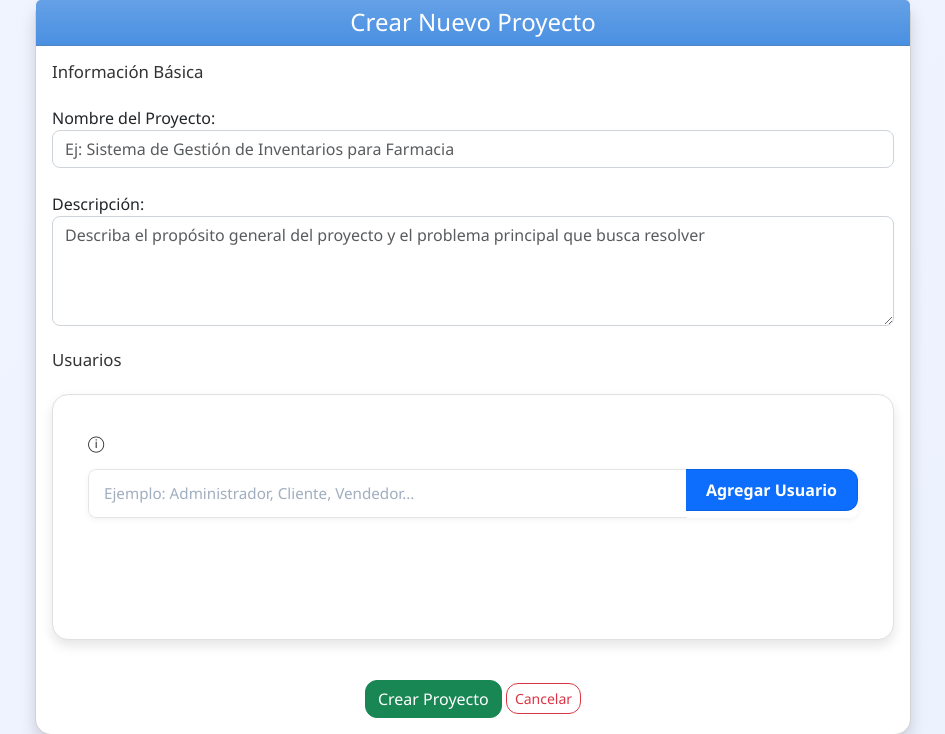
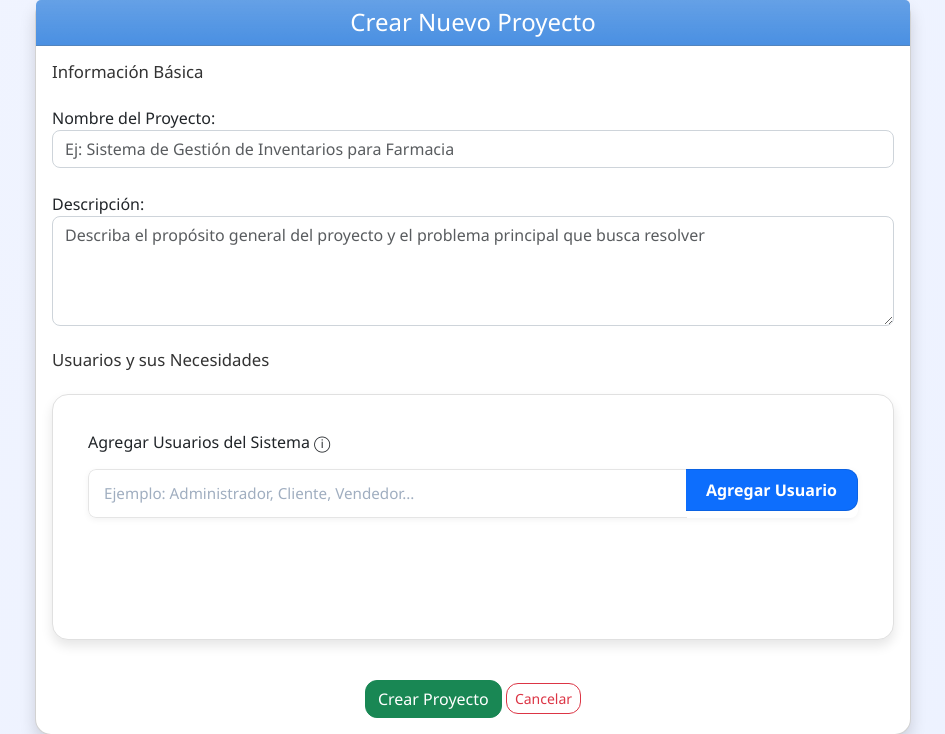
Before and after one commit to paoloVD21/proyectoDocAI, a Django app: page /proyecto/nuevo/ in a window 1280 px wide. Shown: the part 121-855 px from the top of the page, without its empty margins (167-1112 px from the left). Run offline with Django 5.2, Linux system fonts and the light colour scheme; a user stored in the database is signed in; some libraries are stand-ins or nearby versions.

Commit message:
cambios en formulario de creacion de proyecto

```diff
--- a/documentacion/forms.py
+++ b/documentacion/forms.py
@@ -87,9 +87,15 @@ class ProjectForm(forms.ModelForm):
         })
     )
 
+    usuarios_necesidades = forms.CharField(
+        label='Usuarios y Necesidades',
+        required=False,
+        widget=forms.HiddenInput()
+    )
+
     class Meta:
         model = Project
-        fields = ['nombre', 'descripcion']
+        fields = ['nombre', 'descripcion', 'usuarios_necesidades']
 
 # ===== validadcion proyecto ============
     def clean_nombre(self):
--- a/documentacion/models.py
+++ b/documentacion/models.py
@@ -45,6 +45,7 @@ class SecurityQuestions(models.Model):
 class Project(models.Model):
     nombre: models.CharField = models.CharField(max_length=100)
     descripcion: models.TextField = models.TextField(blank=True)
+    usuarios_necesidades: models.TextField = models.TextField(blank=True, null=True, help_text="Usuarios finales y sus necesidades específicas")
     propietario: models.ForeignKey = models.ForeignKey(User, on_delete=models.CASCADE, related_name='proyectos')
     creado: models.DateTimeField = models.DateTimeField(auto_now_add=True)
     actualizado: models.DateTimeField = models.DateTimeField(auto_now=True)
--- a/documentacion/templates/documentacion/crear_proyecto.html
+++ b/documentacion/templates/documentacion/crear_proyecto.html
@@ -48,23 +48,13 @@
                     {% endif %}
                 </div>
 
-                <div class="form-group mb-4">
-                    <div class="field-label">
-                        {{ form.objetivo_principal.label_tag }}
-                    </div>
-                    {{ form.objetivo_principal|add_class:"form-control"|attr:"placeholder:¿Qué problema específico resolverá este proyecto?"|attr:"required:required" }}
-                    {% if form.objetivo_principal.errors %}
-                        <div class="text-danger small mt-1">{{ form.objetivo_principal.errors }}</div>
-                    {% endif %}
-                </div>
-
                 <!-- Usuarios y Necesidades -->
-                <h5 class="section-title mb-4">Usuarios</h5>
+                <h5 class="section-title mb-4">Usuarios y sus Necesidades</h5>
                 <div id="usuarios-container">
                     <div class="user-section">
                         <div class="form-group">
                             <div class="field-label">
-                                {{ form.usuarios_finales.label_tag }}
+                                <label>Agregar Usuarios del Sistema</label>
                                 <span class="help-icon" data-bs-toggle="tooltip" data-bs-placement="right"
                                       title="Define los tipos de usuarios que interactuarán con el sistema">ⓘ</span>
                             </div>
@@ -81,12 +71,8 @@
                     </div>
                 </div>
 
-
-
-                <!-- Hidden fields para almacenar datos -->
-                <input type="hidden" name="usuarios_finales" id="usuarios_finales_hidden">
-                <input type="hidden" name="necesidades_usuarios" id="necesidades_usuarios_hidden">
-                <input type="hidden" name="procesos_principales" id="procesos_principales_hidden">
+                <!-- Campo oculto para almacenar usuarios y necesidades -->
+                {{ form.usuarios_necesidades }}
 
                 <!-- Botón para crear proyecto -->
                 <div class="mt-4 text-center">
@@ -100,5 +86,5 @@
 {% endblock %}
 
 {% block extra_js %}
-<script src="{% static 'js/crear_proyecto.js' %}"></script>
+<script src="{% static 'js/crear_proyecto.js' %}?v=1.1"></script>
 {% endblock %}
--- a/documentacion/views.py
+++ b/documentacion/views.py
@@ -108,6 +108,7 @@ def crear_proyecto(request):
         if form.is_valid():
             proyecto = form.save(commit=False)
             proyecto.propietario = request.user
+            print(f"[DEBUG] usuarios_necesidades recibido: {form.cleaned_data.get('usuarios_necesidades')}")
             proyecto.save()
 
             fases_con_subartefactos = {
@@ -322,19 +323,22 @@ def detalle_proyecto(request, proyecto_id):
         ]
     ).exists()
 
+    # Verificar si C4 está desbloqueado (necesita TODOS los diagramas de Diseño)
+    c4_desbloqueado = todos_diagramas_diseño_validos
+
     # Determinar qué fases están desbloqueadas
     # Fase Análisis: siempre desbloqueada
     # Fase Diseño:
     #   - Diagrama de Flujo: desbloqueado si hay HU + Requisitos
     #   - Otros diagramas: desbloqueados si hay Diagrama de Flujo
     # Fase Pruebas: desbloqueada solo si hay TODOS los diagramas de Diseño Y Requisitos existe
-    # Fase Despliegue: desbloqueada SOLO si existen pruebas de Caja Negra
+    # Fase Despliegue: desbloqueada SOLO si existen TODOS los diagramas C4 (Contexto, Contenedor, Componente, Despliegue)
 
     fases_desbloqueadas = {
         "Análisis": True,
         "Diseño": hu_con_requisitos and requisitos_generados and requisitos_existe,
         "Pruebas": todos_diagramas_diseño_validos,
-        "Despliegue": pruebas_caja_negra_generadas
+        "Despliegue": diagramas_c4_generados
     }
 
     return render(request, 'documentacion/detalle_proyecto.html', {
@@ -352,7 +356,8 @@ def detalle_proyecto(request, proyecto_id):
         'todos_diagramas_diseño': todos_diagramas_diseño_validos,
         'fases_desbloqueadas': fases_desbloqueadas,
         'pruebas_caja_negra_generadas': pruebas_caja_negra_generadas,
-        'diagramas_c4_generados': diagramas_c4_generados
+        'diagramas_c4_generados': diagramas_c4_generados,
+        'c4_desbloqueado': c4_desbloqueado
     })
 
 # ===================== CREAR Y EDITA ARTEFACTOS =====================
@@ -414,7 +419,8 @@ def editar_artefacto(request, artefacto_id):
                         contenido = generar_subartefacto_con_prompt(
                             tipo="Historia de Usuario",
                             nombre_proyecto=proyecto.nombre,
-                            descripcion=proyecto.descripcion
+                            descripcion=proyecto.descripcion,
+                            usuarios_necesidades=proyecto.usuarios_necesidades or ""
                         )
                         artefacto.contenido = contenido
                         artefacto.generado_por_ia = True
@@ -1384,10 +1390,12 @@ def generar_artefacto(request, proyecto_id, subartefacto_nombre):
 
         # Si no existe, generarla
         try:
+            print(f"[DEBUG] Generando HU con usuarios_necesidades: {proyecto.usuarios_necesidades}")
             contenido = generar_subartefacto_con_prompt(
                 tipo="Historia de Usuario",
                 nombre_proyecto=proyecto.nombre,
-                descripcion=proyecto.descripcion
+                descripcion=proyecto.descripcion,
+                usuarios_necesidades=proyecto.usuarios_necesidades or ""
             )
 
             # Extraer requisitos automáticamente
--- a/static/js/crear_proyecto.js
+++ b/static/js/crear_proyecto.js
@@ -62,21 +62,12 @@ document.addEventListener('DOMContentLoaded', function() {
                     </div>
                     <div class="needs-list list-group"></div>
                 </div>
-                <div class="user-processes">
-                    <label>Procesos Principales</label>
-                    <div class="input-group mb-2">
-                        <input type="text" class="form-control process-input" placeholder="¿Qué proceso realiza este usuario?">
-                        <button type="button" class="btn btn-outline-success add-process-btn">
-                            <i class="fas fa-plus"></i> Agregar
-                        </button>
-                    </div>
-                    <div class="processes-list list-group"></div>
-                </div>
+
             </div>
         `;
 
         usuariosList.appendChild(userDiv);
-        usuariosData[usuario] = { necesidades: [], procesos: [] };
+        usuariosData[usuario] = { necesidades: [] };
 
         // Add needs functionality
         const needInput = userDiv.querySelector('.need-input');
@@ -95,25 +86,6 @@ document.addEventListener('DOMContentLoaded', function() {
             needInput.classList.remove('is-invalid');
             needInput.classList.remove('is-valid');
             needInput.focus();
-        });
-
-        // Add processes functionality
-        const processInput = userDiv.querySelector('.process-input');
-        const addProcessBtn = userDiv.querySelector('.add-process-btn');
-        const processesList = userDiv.querySelector('.processes-list');
-
-        addProcessBtn.addEventListener('click', function() {
-            const process = processInput.value.trim();
-            if (!process) {
-                showInputError(processInput, 'Por favor ingrese un proceso');
-                return;
-            }
-            addProcess(usuario, process, processesList);
-            // Limpiar el input de proceso y remover clases de validación
-            processInput.value = '';
-            processInput.classList.remove('is-invalid');
-            processInput.classList.remove('is-valid');
-            processInput.focus();
         });
 
         // Delete user functionality
@@ -152,55 +124,23 @@ document.addEventListener('DOMContentLoaded', function() {
         updateHiddenFields();
     }
 
-    function addProcess(usuario, process, listElement) {
-        // Validar y limpiar la entrada
-        process = process.trim();
-        if (!process) return;
-
-        const li = document.createElement('div');
-        li.className = 'list-group-item d-flex justify-content-between align-items-center';
-        li.innerHTML = `
-            <span>${process}</span>
-            <button type="button" class="btn btn-outline-danger btn-sm">×</button>
-        `;
-
-        listElement.appendChild(li);
-        usuariosData[usuario].procesos.push(process);
-
-        li.querySelector('button').addEventListener('click', function() {
-            li.remove();
-            usuariosData[usuario].procesos = usuariosData[usuario].procesos.filter(p => p !== process);
-            updateHiddenFields();
-        });
-
-        updateHiddenFields();
-    }
-
     function updateHiddenFields() {
         const usuarios = Object.keys(usuariosData);
-        document.getElementById('usuarios_finales_hidden').value = usuarios.join('\n');
 
-        let necesidades = '';
-        let procesos = '';
-
-        // Asegurarse de que procesamos cada usuario
+        // Guardar usuarios y necesidades en un texto comprensible
+        let usuariosNecesidades = '';
         for (const usuario of usuarios) {
-            // Siempre agregar la sección del usuario, incluso si está vacía
-            necesidades += `[${usuario}]\n`;
+            usuariosNecesidades += `${usuario}:\n`;
             if (usuariosData[usuario].necesidades.length > 0) {
-                necesidades += usuariosData[usuario].necesidades.join('\n');
+                usuariosNecesidades += usuariosData[usuario].necesidades.map(n => `  - ${n}`).join('\n');
             }
-            necesidades += '\n\n';
-
-            procesos += `[${usuario}]\n`;
-            if (usuariosData[usuario].procesos.length > 0) {
-                procesos += usuariosData[usuario].procesos.join('\n');
-            }
-            procesos += '\n\n';
+            usuariosNecesidades += '\n\n';
         }
 
-        document.getElementById('necesidades_usuarios_hidden').value = necesidades.trim();
-        document.getElementById('procesos_principales_hidden').value = procesos.trim();
+        const hiddenField = document.getElementById('id_usuarios_necesidades');
+        if (hiddenField) {
+            hiddenField.value = usuariosNecesidades.trim();
+        }
     }
 
     // Form submission with validation
@@ -240,10 +180,6 @@ document.addEventListener('DOMContentLoaded', function() {
                 mensajesError.push(`El usuario "${usuario}" debe tener al menos una necesidad`);
                 usuariosValidos = false;
             }
-            if (usuariosData[usuario].procesos.length === 0) {
-                mensajesError.push(`El usuario "${usuario}" debe tener al menos un proceso`);
-                usuariosValidos = false;
-            }
         }
 
         if (!usuariosValidos) {
```
Also changed, not shown: core/ia.py (+11 -2 lines), documentacion/templates/documentacion/detalle_proyecto.html (+9 -3 lines), db.sqlite3, documentacion/migrations/0011_project_necesidades_usuarios.py (added), documentacion/migrations/0012_project_usuarios_finales_and_more.py (added), documentacion/migrations/0013_remove_project_necesidades_usuarios_and_more.py (added).
